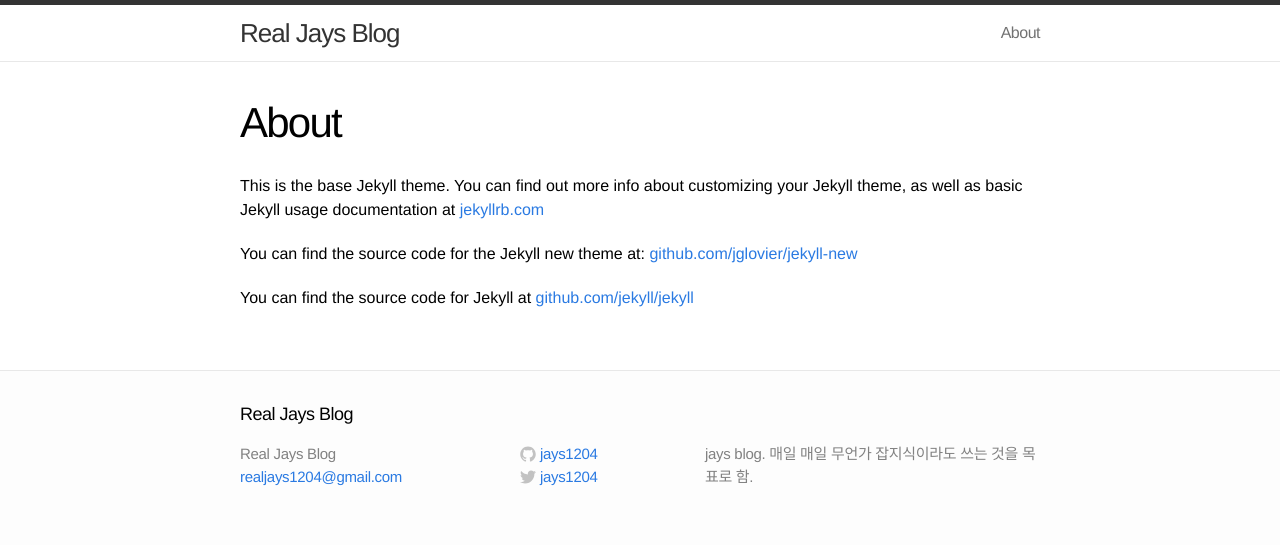
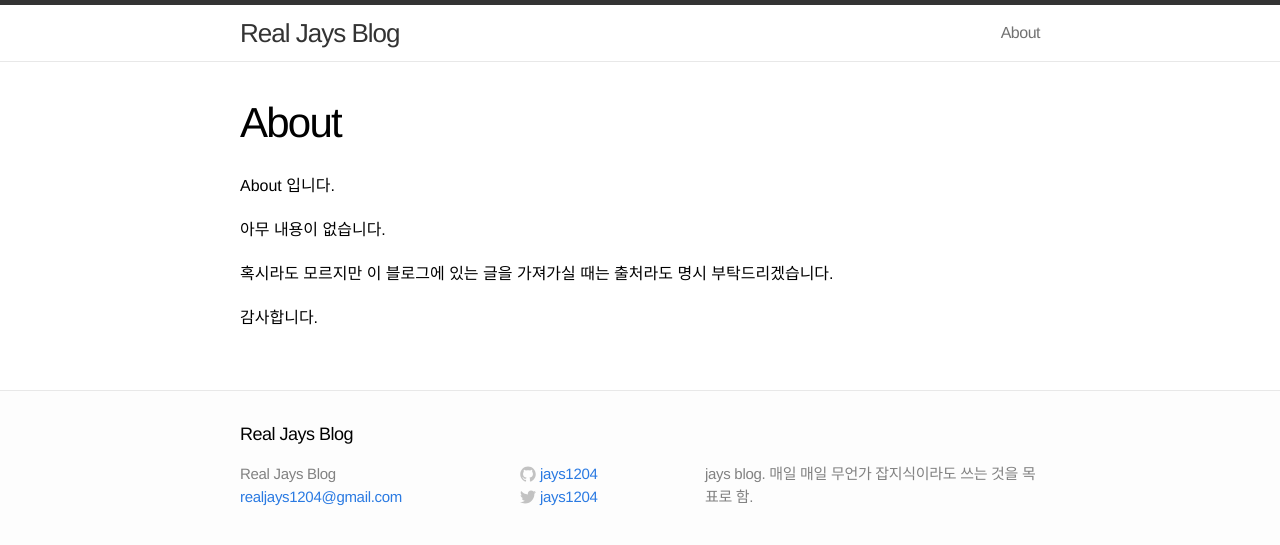
Before and after one commit to jays1204/jays1204.github.io, a Jekyll site: the page built from about.md, in a window 1280 px wide. Shown: the top 545 px of the page. Built offline with Jekyll 4.4.1, drawn with Linux system fonts in a browser that asks for light colours; Markdown is read by kramdown in place of the engine named in the settings.

```diff
--- a/about.md
+++ b/about.md
@@ -4,8 +4,10 @@ title: About
 permalink: /about/
 ---
 
-This is the base Jekyll theme. You can find out more info about customizing your Jekyll theme, as well as basic Jekyll usage documentation at [jekyllrb.com](http://jekyllrb.com/)
+About 입니다.
 
-You can find the source code for the Jekyll new theme at: [github.com/jglovier/jekyll-new](https://github.com/jglovier/jekyll-new)
+아무 내용이 없습니다.
 
-You can find the source code for Jekyll at [github.com/jekyll/jekyll](https://github.com/jekyll/jekyll)
+혹시라도 모르지만 이 블로그에 있는 글을 가져가실 때는 출처라도 명시 부탁드리겠습니다.
+
+감사합니다.
```
Also changed, not shown: _posts/2015-03-23-surrogate-pair.markdown (added, +28 -0 lines).
